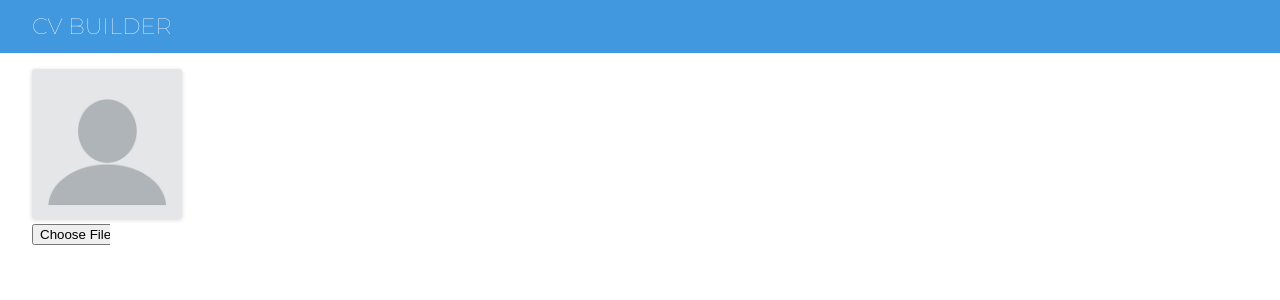
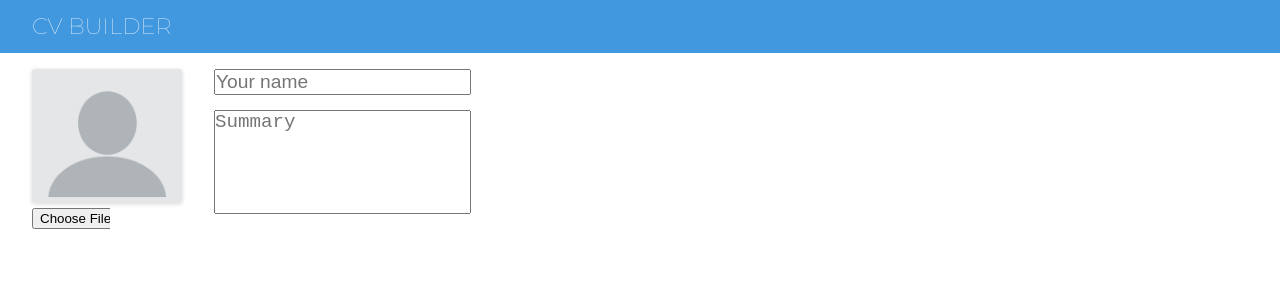
Before and after one commit to alessandrovinciabc/cv-builder-react, a React (Create React App) app: page / in a window 1280 px wide. Shown: the top 300 px of the page. Built offline with nearby package versions, Linux system fonts and the light colour scheme.

Commit message:
Add styles for Builder cards, input; Pass classNames as props

```diff
--- a/src/Components/Builder/Builder.css
+++ b/src/Components/Builder/Builder.css
@@ -11,3 +11,21 @@
 
   display: flex;
 }
+
+.Builder__card {
+  margin-right: 2rem;
+
+  display: flex;
+  flex-direction: column;
+}
+
+.Builder__input {
+  font-size: 1.2rem;
+  margin-bottom: 15px;
+}
+
+.Builder__input--summary {
+  resize: none;
+
+  flex-grow: 1;
+}
--- a/src/Components/Builder/Builder.js
+++ b/src/Components/Builder/Builder.js
@@ -35,12 +35,24 @@ class Builder extends React.Component {
       <div className="Builder">
         <div className="Builder__info">
           <ImagePicker
+            className="Builder__card"
             currentImg={currentImg}
             defaultImg={defaultImg}
             onChange={(e) => {
               this.handleImgChange(e);
             }}
           />
+          <div className="Builder__card">
+            <input
+              className="Builder__input Builder__input--name"
+              type="text"
+              placeholder="Your name"
+            />
+            <textarea
+              className="Builder__input Builder__input--summary"
+              placeholder="Summary"
+            />
+          </div>
         </div>
       </div>
     );
--- a/src/Components/ImagePicker/ImagePicker.css
+++ b/src/Components/ImagePicker/ImagePicker.css
@@ -1,7 +1,3 @@
-.ImagePicker {
-  margin-right: 3rem;
-}
-
 .ImagePicker__display {
   box-shadow: rgba(0, 0, 0, 0.16) 0px 1px 4px;
   border-radius: 3px;
--- a/src/Components/ImagePicker/ImagePicker.js
+++ b/src/Components/ImagePicker/ImagePicker.js
@@ -4,12 +4,13 @@ import './ImagePicker.css';
 
 function ImagePicker(props) {
   return (
-    <div className="ImagePicker">
+    <div className={`ImagePicker ${props.className}`}>
       <div className="ImagePicker__display">
         <img
           src={props.currentImg || props.defaultImg}
           className="ImagePicker__image"
           alt=""
+          draggable="false"
         />
       </div>
       <input
```
